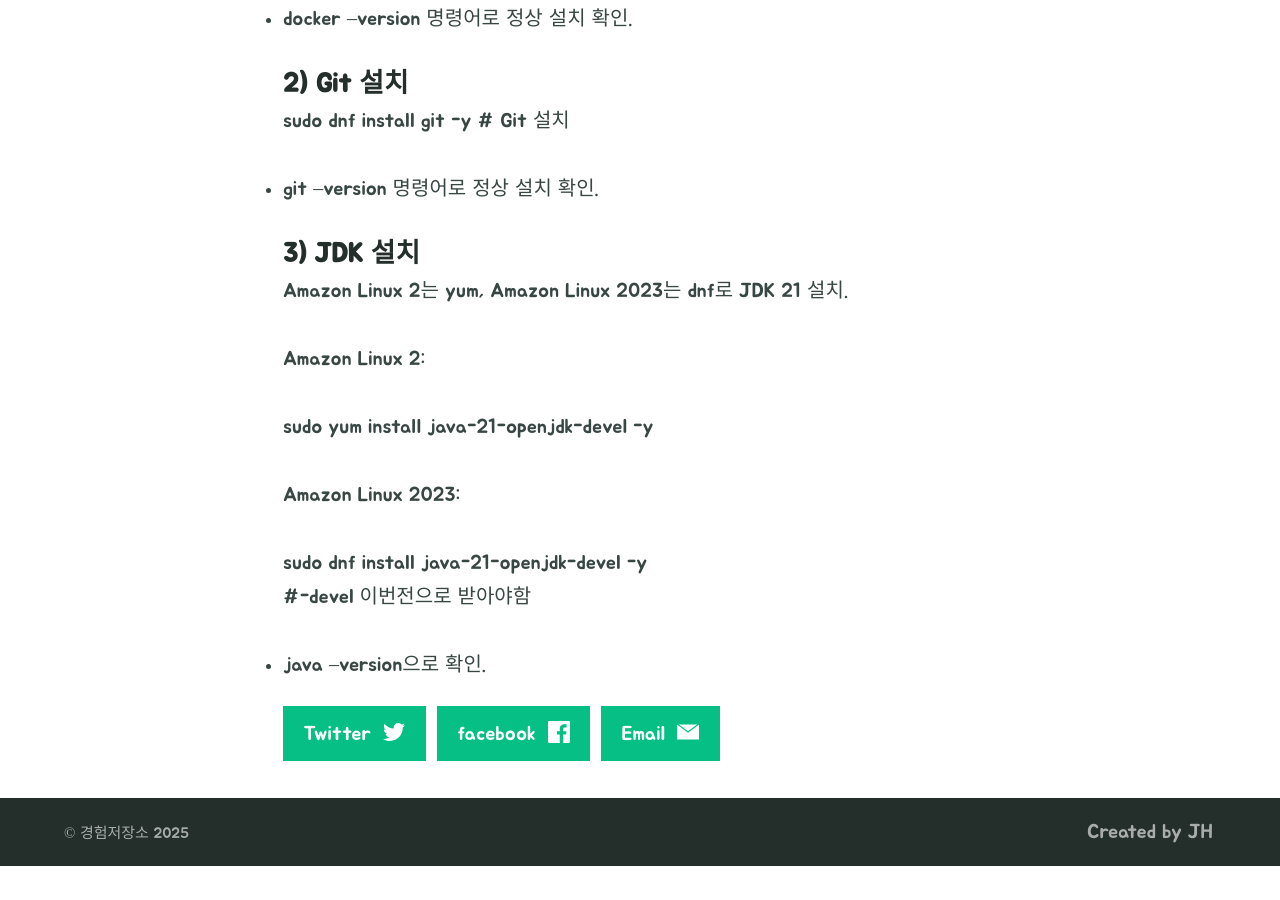
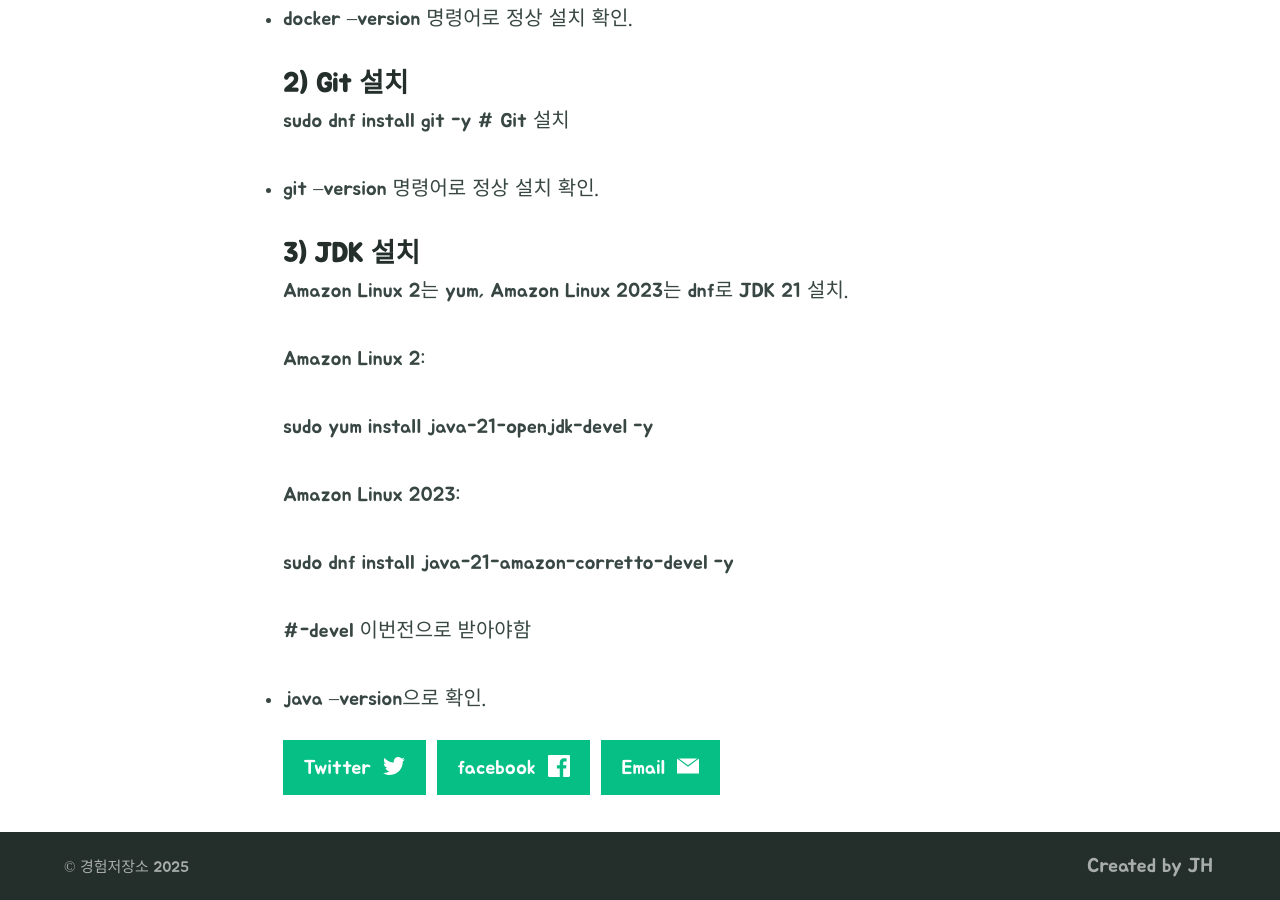
Before and after one commit to tletle7102/tletle7102.github.io, a Jekyll site: the page built from _posts/2025-02-23-cs-66.md, in a window 1280 px wide and 900 px high, scrolled down 1082 px. Built offline with Jekyll 4.4.1, drawn with Linux system fonts in a browser that asks for light colours; before the commit the page ends 1948 px from its top, so only the background shows below that.

Commit message:
Update 2025-02-23-cs-66.md

```diff
--- a/_posts/2025-02-23-cs-66.md
+++ b/_posts/2025-02-23-cs-66.md
@@ -52,7 +52,8 @@ Amazon Linux 2:
 
 Amazon Linux 2023:
 
-   sudo dnf install java-21-openjdk-devel -y
+   sudo dnf install java-21-amazon-corretto-devel -y
+
    #-devel 이번전으로 받아야함
 
 - java --version으로 확인.
```
